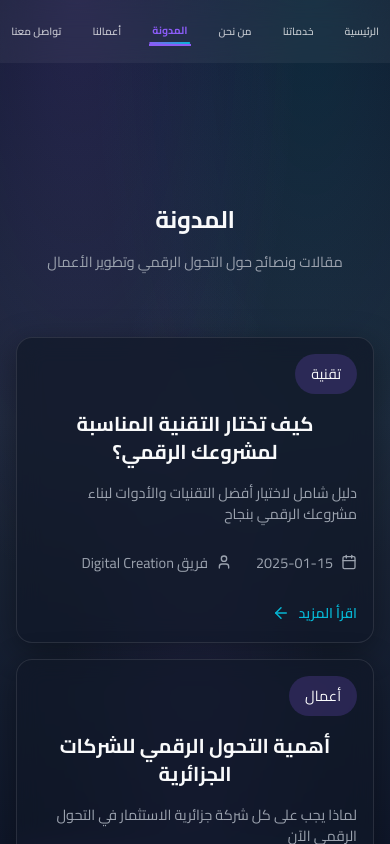
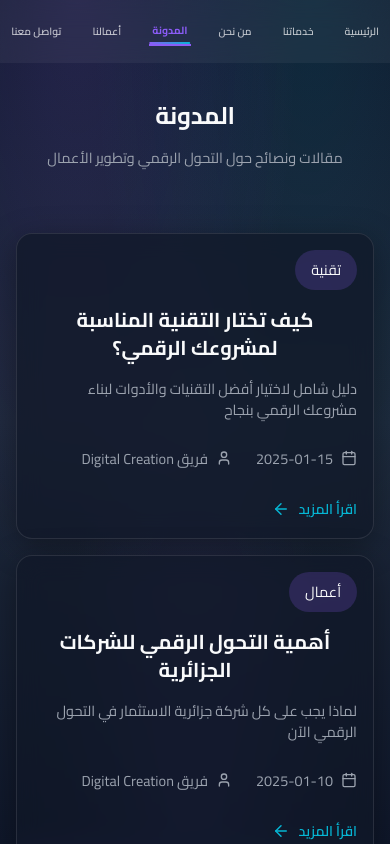
Before and after one commit to DMR-7-1/digital-creation-agency, a React (Vite) app: page /blog in a window 390 px wide. Shown: the top 844 px of the page. Built offline with nearby package versions, Linux system fonts and the light colour scheme.

Commit message:
Polish: Removed excess white space on Mobile (Home, About, Portfolio, Blog)

```diff
--- a/src/pages/About.jsx
+++ b/src/pages/About.jsx
@@ -4,7 +4,7 @@ import logoFull from '../assets/logo_full.png';
 
 const About = () => {
   return (
-    <div style={{ paddingTop: '120px' }}>
+    <div className="page-wrapper" style={{ paddingTop: '120px' }}>
       {/* Hero Section */}
       <section className="section" style={{ background: 'var(--color-bg-secondary)' }}>
         <div className="container">
--- a/src/pages/Blog.jsx
+++ b/src/pages/Blog.jsx
@@ -28,7 +28,7 @@ const Blog = () => {
   ];
 
   return (
-    <div style={{ paddingTop: '120px', minHeight: '100vh' }}>
+    <div className="page-wrapper" style={{ paddingTop: '120px', minHeight: '100vh' }}>
       <section className="section">
         <div className="container">
           <div style={{ textAlign: 'center', marginBottom: '4rem' }}>
--- a/src/pages/Portfolio.jsx
+++ b/src/pages/Portfolio.jsx
@@ -54,7 +54,7 @@ const Portfolio = () => {
   ];
 
   return (
-    <div style={{ paddingTop: "120px", minHeight: "100vh" }}>
+    <div className="page-wrapper" style={{ paddingTop: "120px", minHeight: "100vh" }}>
       <section className="section">
         <div className="container">
           <div style={{ textAlign: "center", marginBottom: "4rem" }}>
--- a/src/styles/mobile.css
+++ b/src/styles/mobile.css
@@ -351,8 +351,15 @@
     padding-top: 60px !important;
   }
 
+  /* HOME PAGE: Prevent big empty space, but keep logo safe */
   #hero {
-    padding-top: 2rem !important;
+    padding-top: 1.5rem !important; /* Reduced from 8rem */
+  }
+
+  /* OTHER PAGES (About, Blog, Portfolio): Remove big empty space */
+  /* We added 'page-wrapper' class to these pages to override inline style */
+  .page-wrapper {
+    padding-top: 1rem !important; /* Reduced from 120px */
   }
 
   /* 4. HERO LOGO: Visible & Professional */
```
